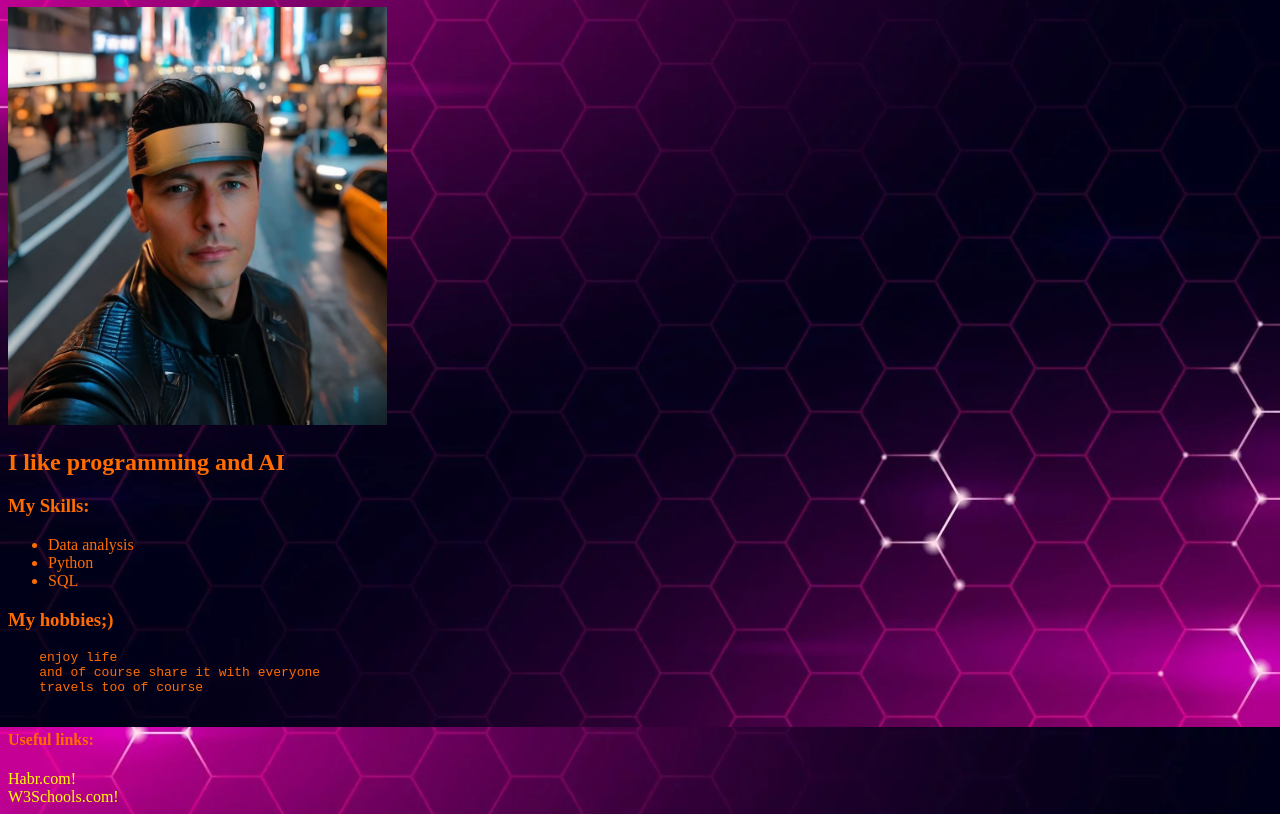
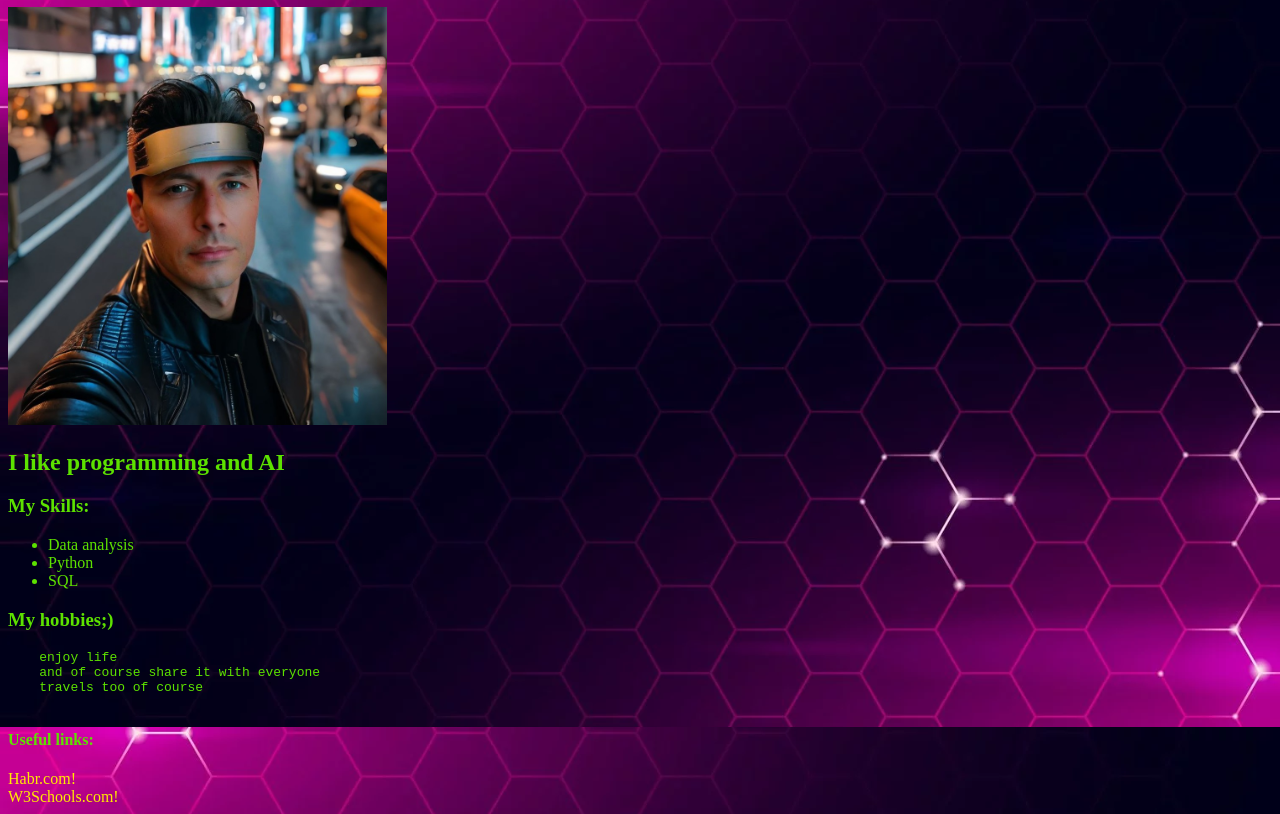
Before and after one commit to nebula387/DataDash, a plain HTML site: page index.html in a window 1280 px wide. Shown: the part 73-887 px from the top of the page. Drawn offline with Linux system fonts and the light colour scheme.

Commit message:
Update index.html

```diff
--- a/index.html
+++ b/index.html
@@ -9,9 +9,9 @@
     background-attachment: fixed;
     background-size: cover;
     background-color: #000000;
-    color: #FF6C00;}
+    color: #5DE100;}
     a {
-    color: yellow;
+    color: #FFEB00;
     background-color: transparent;
     text-decoration: none;
 }
```
